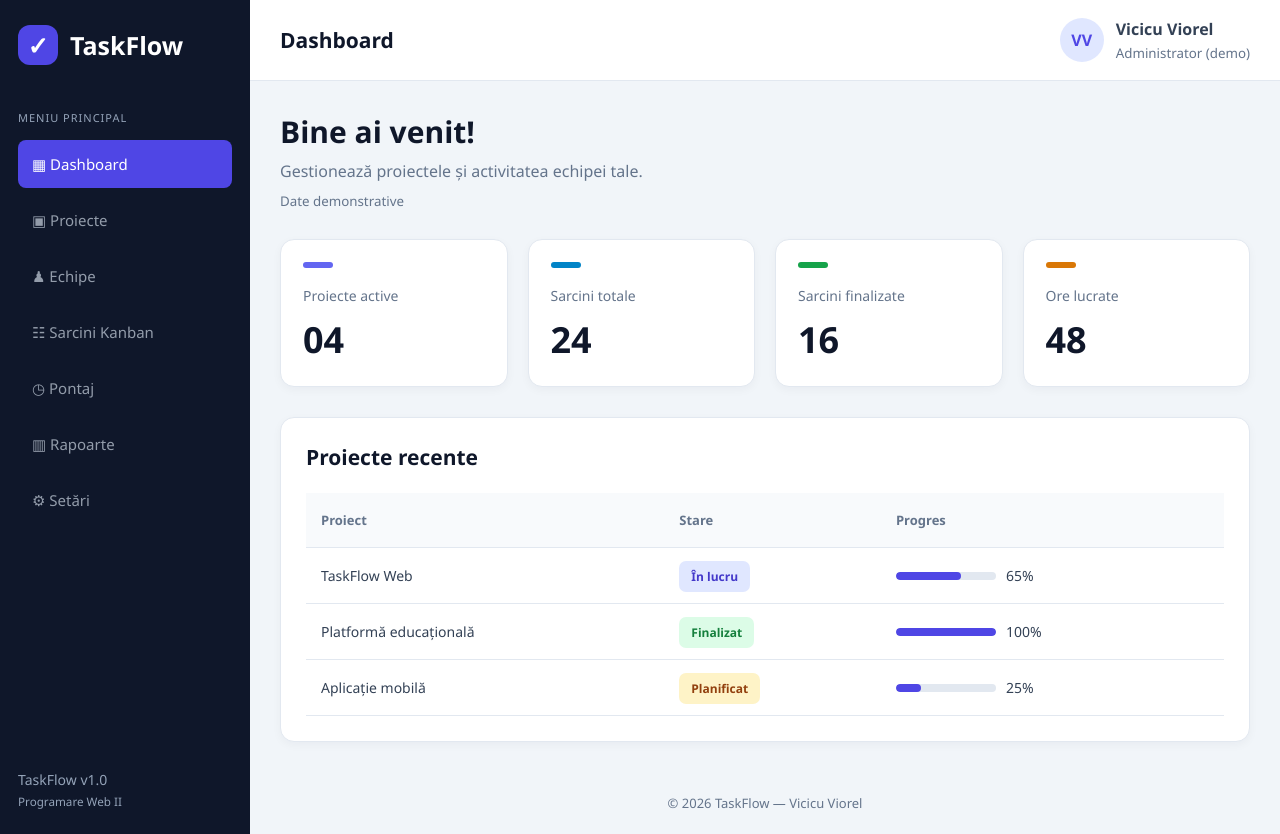
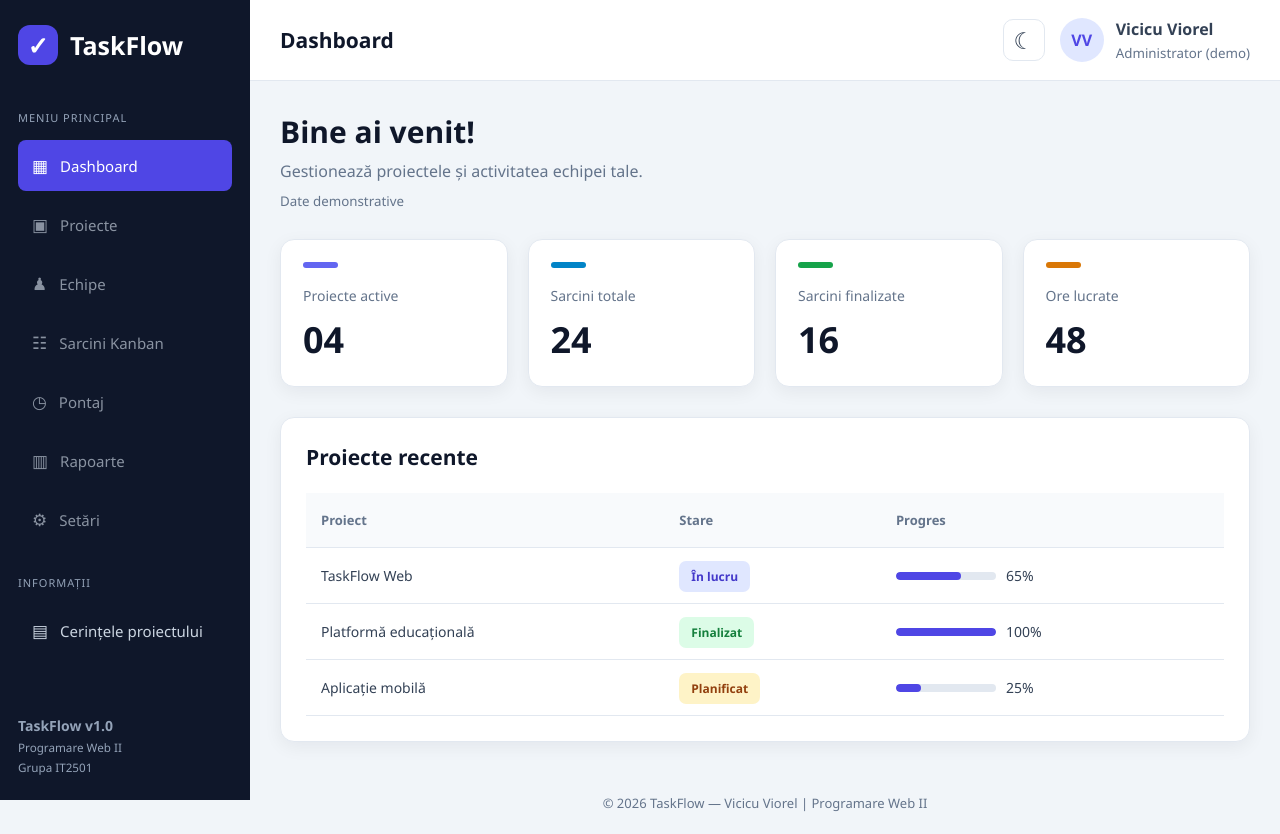
Before and after one commit to vicicuviorel7-cmd/taskflow, a PHP site: page / in a window 1280 px wide. Run offline with PHP 8.4, Linux system fonts and the light colour scheme.

Commit message:
Commit 5 - Design adaptabil si mod intunecat

```diff
--- a/views/layouts/main.php
+++ b/views/layouts/main.php
@@ -3,6 +3,7 @@
 declare(strict_types=1);
 
 $title = $title ?? 'TaskFlow - Dashboard';
+
 $view = $view ?? __DIR__ . '/../dashboard/index.php';
 
 ?>
@@ -19,7 +20,21 @@ $view = $view ?? __DIR__ . '/../dashboard/index.php';
 
     <title><?= htmlspecialchars($title) ?></title>
 
+    <script>
+        try {
+            if (localStorage.getItem('taskflow-theme') === 'dark') {
+                document.documentElement.dataset.theme = 'dark';
+            }
+        } catch (error) {
+            // Tema implicită rămâne activă.
+        }
+    </script>
+
     <link rel="stylesheet" href="/assets/css/dashboard.css">
+
+    <link rel="stylesheet" href="/assets/css/responsive.css">
+
+    <script src="/assets/js/dashboard.js" defer></script>
 
 </head>
 
@@ -29,7 +44,9 @@ $view = $view ?? __DIR__ . '/../dashboard/index.php';
 
         <?php require __DIR__ . '/../partials/sidebar.php'; ?>
 
-        <div class="main">
+        <div class="sidebar-overlay" id="sidebarOverlay"></div>
+
+        <div class="main" id="mainArea">
 
             <?php require __DIR__ . '/../partials/header.php'; ?>
 
@@ -40,7 +57,11 @@ $view = $view ?? __DIR__ . '/../dashboard/index.php';
             </main>
 
             <footer class="footer">
+
                 © <?= date('Y') ?> TaskFlow — Vicicu Viorel
+
+                <span> | Programare Web II</span>
+
             </footer>
 
         </div>
--- a/views/partials/header.php
+++ b/views/partials/header.php
@@ -2,15 +2,50 @@
 
 <header class="header">
 
-    <h2>Dashboard</h2>
+    <div class="header-left">
 
-    <div class="profile">
-        <div class="avatar">VV</div>
+        <button
+            type="button"
+            class="icon-button menu-toggle"
+            id="menuToggle"
+            aria-label="Deschide meniul"
+            aria-controls="sidebar"
+            aria-expanded="false"
+        >
+            ☰
+        </button>
 
-        <div>
-            <strong>Vicicu Viorel</strong>
-            <small>Administrator (demo)</small>
+        <h2>Dashboard</h2>
+
+    </div>
+
+    <div class="header-actions">
+
+        <button
+            type="button"
+            class="icon-button theme-toggle"
+            id="themeToggle"
+            aria-label="Activează modul întunecat"
+            aria-pressed="false"
+            title="Schimbă tema"
+        >
+            ☾
+        </button>
+
+        <div class="profile">
+
+            <div class="avatar">VV</div>
+
+            <div class="profile-info">
+
+                <strong>Vicicu Viorel</strong>
+
+                <small>Administrator (demo)</small>
+
+            </div>
+
         </div>
+
     </div>
 
 </header>
--- a/views/partials/sidebar.php
+++ b/views/partials/sidebar.php
@@ -1,27 +1,93 @@
 <?php declare(strict_types=1); ?>
 
-<aside class="sidebar">
+<aside class="sidebar" id="sidebar">
 
-    <div class="logo">
-        <span class="logo-icon">✓</span>
-        TaskFlow
+    <div class="sidebar-top">
+
+        <div class="logo">
+
+            <span class="logo-icon">✓</span>
+
+            TaskFlow
+
+        </div>
+
+        <button
+            type="button"
+            class="close-menu"
+            id="closeMenu"
+            aria-label="Închide meniul"
+        >
+            ×
+        </button>
+
     </div>
 
     <p class="menu-title">MENIU PRINCIPAL</p>
 
-    <nav>
-        <a href="/" class="active">▦ Dashboard</a>
-        <span>▣ Proiecte</span>
-        <span>♟ Echipe</span>
-        <span>☷ Sarcini Kanban</span>
-        <span>◷ Pontaj</span>
-        <span>▥ Rapoarte</span>
-        <span>⚙ Setări</span>
+    <nav aria-label="Meniu principal">
+
+        <a href="/" class="active" aria-current="page">
+            <span class="nav-icon">▦</span>
+            Dashboard
+        </a>
+
+        <span class="nav-disabled" aria-disabled="true">
+            <span class="nav-icon">▣</span>
+            Proiecte
+        </span>
+
+        <span class="nav-disabled" aria-disabled="true">
+            <span class="nav-icon">♟</span>
+            Echipe
+        </span>
+
+        <span class="nav-disabled" aria-disabled="true">
+            <span class="nav-icon">☷</span>
+            Sarcini Kanban
+        </span>
+
+        <span class="nav-disabled" aria-disabled="true">
+            <span class="nav-icon">◷</span>
+            Pontaj
+        </span>
+
+        <span class="nav-disabled" aria-disabled="true">
+            <span class="nav-icon">▥</span>
+            Rapoarte
+        </span>
+
+        <span class="nav-disabled" aria-disabled="true">
+            <span class="nav-icon">⚙</span>
+            Setări
+        </span>
+
+    </nav>
+
+    <p class="menu-title secondary-menu-title">
+        INFORMAȚII
+    </p>
+
+    <nav aria-label="Informații proiect">
+
+        <a href="/requirements.php">
+
+            <span class="nav-icon">▤</span>
+
+            Cerințele proiectului
+
+        </a>
+
     </nav>
 
     <div class="sidebar-footer">
-        TaskFlow v1.0
+
+        <strong>TaskFlow v1.0</strong>
+
         <small>Programare Web II</small>
+
+        <small>Grupa IT2501</small>
+
     </div>
 
 </aside>
```
Also changed, not shown: public/assets/css/responsive.css (added), public/assets/js/dashboard.js (added).
